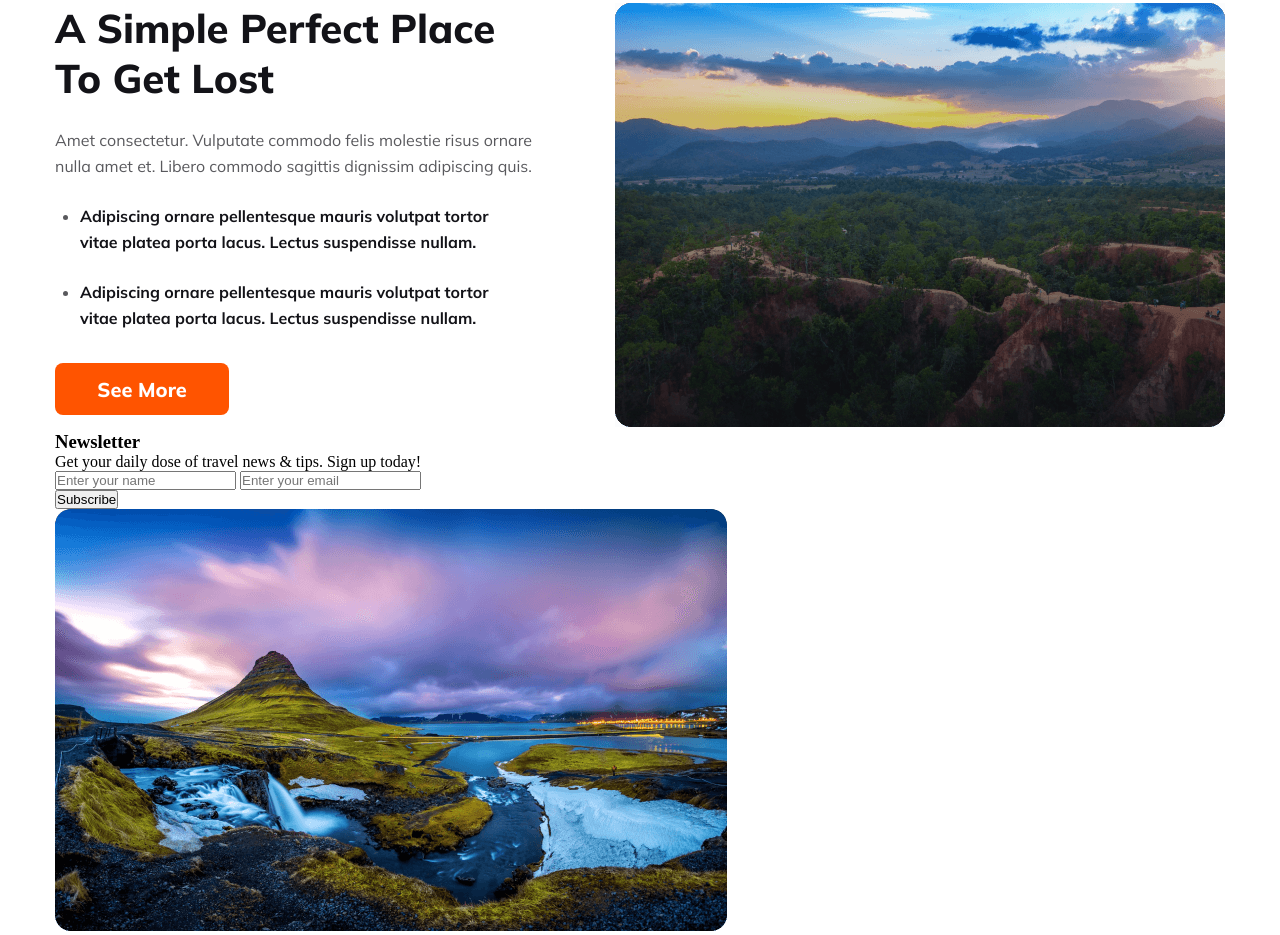
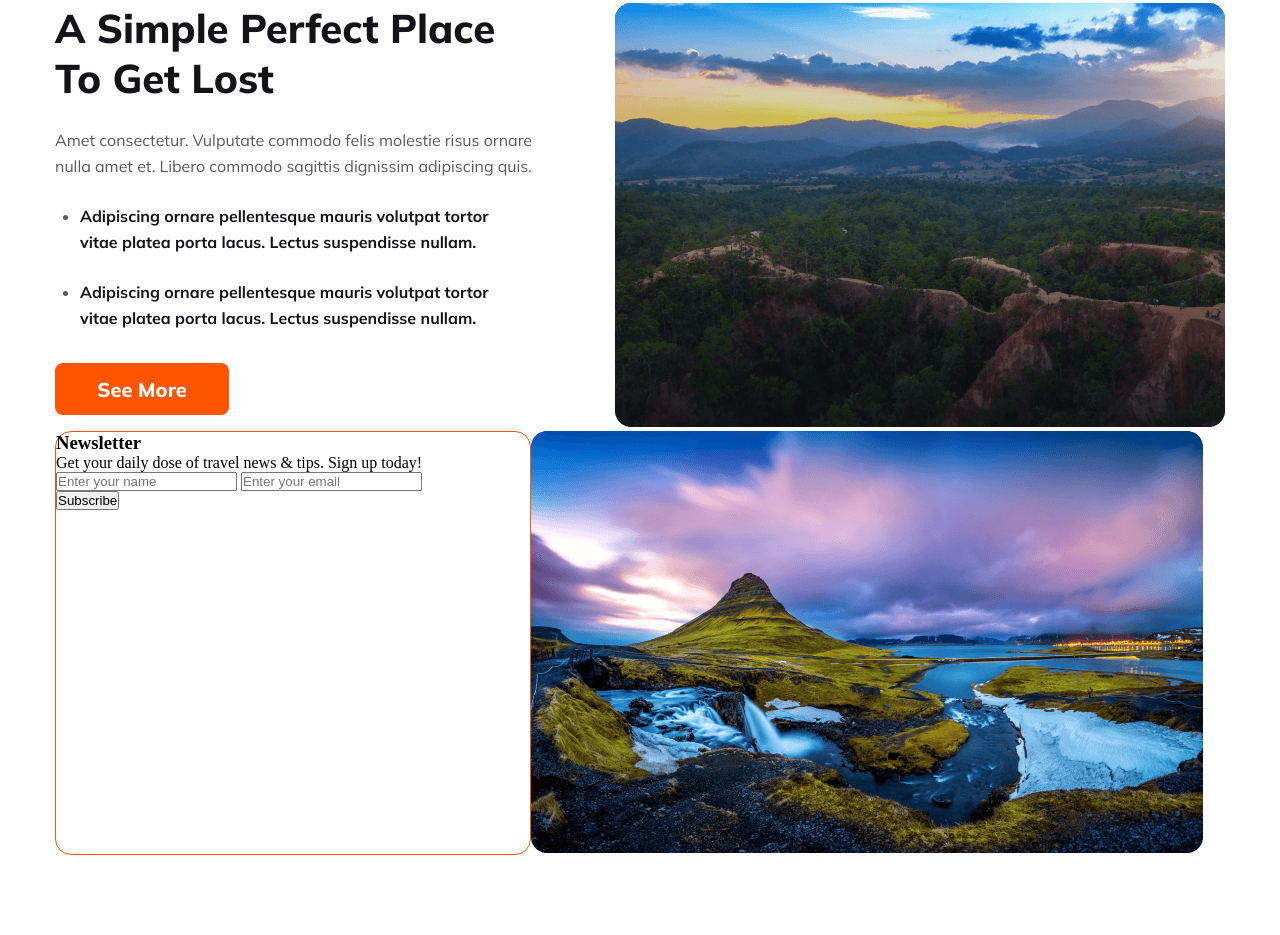
Before and after one commit to almuheetu/Hero-travel, a plain HTML site: page index.html in a window 1280 px wide. Shown: the part 5363-6298 px from the top of the page. After the commit the page ends 6220 px from the top, so only its background shows below. Drawn offline with Linux system fonts and the light colour scheme.

Commit message:
newsletter-area  css fixed

```diff
--- a/style.css
+++ b/style.css
@@ -593,3 +593,17 @@
     font-weight: 800;
     line-height: normal;
 }
+
+
+
+/* newsletter */
+.newsletter-area {
+	display: flex;
+}
+.newsletter-content {
+	width: 474px;
+	height: 422px;
+	flex-shrink: 0;
+	border-radius: 16px;
+	border: 1px solid #FF5400;
+}
```
